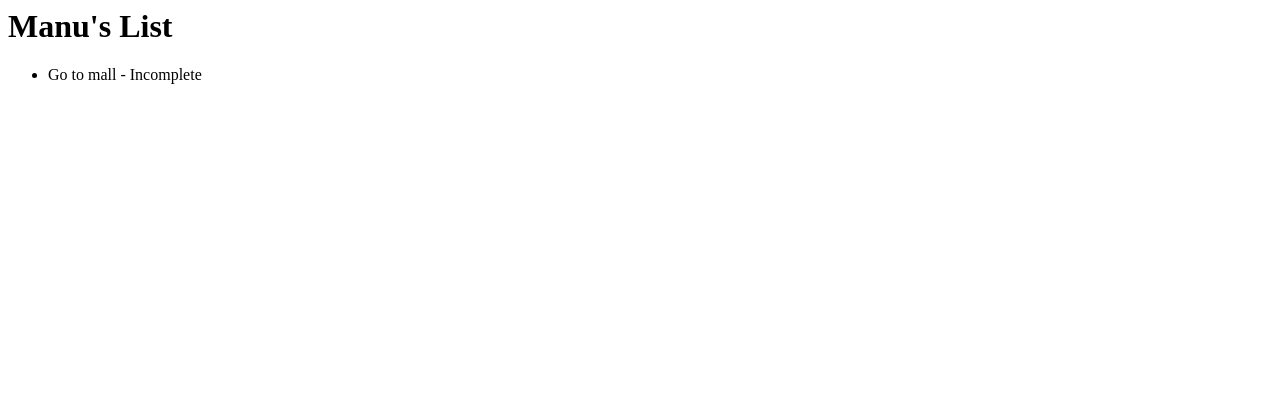
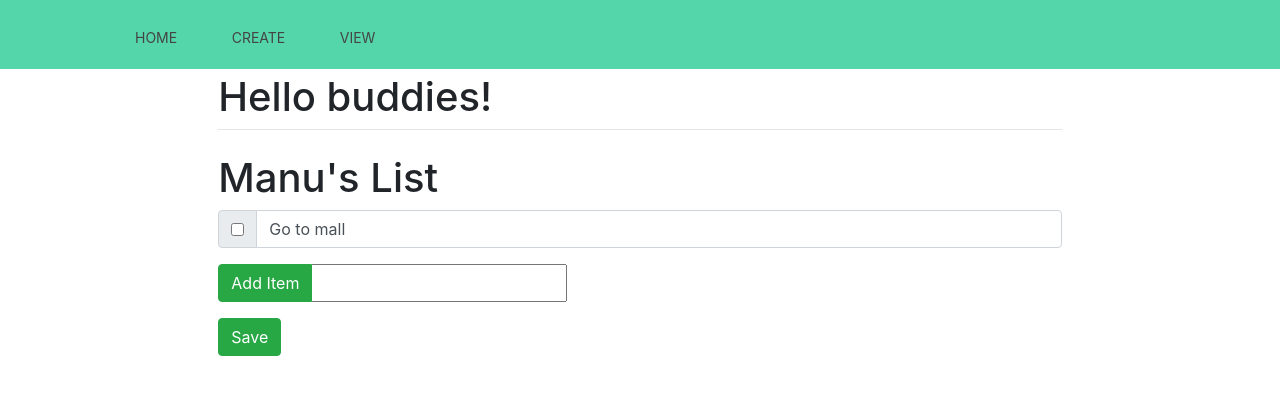
Before and after one commit to Manuel-Uiliamo/Django, a Django app: page /1 in a window 1280 px wide. Shown: the top 395 px of the page. Run offline with Django 4.2, Linux system fonts and the light colour scheme; data comes from the database, SQL or seed files in the repository; both versions use the stored data as it was after the commit; some libraries are stand-ins or nearby versions.

Commit message:
How to add bootsrap

```diff
--- a/mysite/main/templates/main/base.html
+++ b/mysite/main/templates/main/base.html
@@ -1,12 +1,85 @@
+<!DOCTYPE html>
 <html>
 <head>
-    <title>{% block title %}Manu's site{% endblock %}</title>
+    <style>
+            .container {
+        width: 80%;
+        margin: 0 auto;
+        }
+        header {
+            background: #55d6aa;
+            position: fixed; /* Set the navbar to fixed position */
+            top: 0; /* Position the navbar at the top of the page */
+            width: 100%; /* Full width */
+        }
+
+        nav {
+            float: initial;
+            margin-top: 0px;
+            margin-bottom: auto;
+        }
+        header ::after {
+            content: "";
+            display: table;
+            clear: both;
+        }
+
+        nav ul {
+            margin: 0;
+            padding: 0;
+            list-style: none;
+        }
+
+        nav li {
+            display: inline-block;
+            margin-left: 50px;
+            padding-top: 25px;
+            padding-bottom: 20px;
+        }
+
+        nav a {
+            color: #444;
+            text-decoration: none;
+            text-transform: uppercase;
+            font-size: 14px;
+        }
+
+        nav a:hover {
+            color: #000;
+        }
+        body {
+            padding-top: 65px;
+        }
+    </style>
+    <meta charset="utf-8">
+    <meta name="viewport" content="width=device-width, initial-scale=1, shrink-to-fit=no">
+    <link rel="stylesheet" href="https://stackpath.bootstrapcdn.com/bootstrap/4.3.1/css/bootstrap.min.css"
+    integrity="sha384-ggOyR0iXCbMQv3Xipma34MD+dH/1fQ784/j6cY/iJTQUOhcWr7x9JvoRxT2MZw1T" crossorigin="anonymous">
+
+    <title>{% block title %}ManU{% endblock %}</title>
 </head>
 <body>
-    <div id="content", name="content">
-        {% block content %}
-        <h1>Hello buddies!</h1>
-        {% endblock %}
+    <header>
+        <div class="container">
+            <nav>
+                <li><a href="/">Home</a></li>
+                <li><a href="/create">Create</a></li>
+                <li><a href="/2">View</a></li>
+            </nav>
+        </div>
+    </header>
+    <div id="content", name="content", class="main">
+        <div class="row justify-content-center">
+            <div class="col-8">
+                <h1 class="mt-2">Hello buddies!</h1>
+                <hr class="mt-0 mb-4">
+                {% block content %}
+                {% endblock %}
+            </div>
+        </div>
     </div>
+    <script src="https://code.jquery.com/jquery-3.3.1.slim.min.js" integrity="sha384-q8i/X+965DzO0rT7abK41JStQIAqVgRVzpbzo5smXKp4YfRvH+8abtTE1Pi6jizo" crossorigin="anonymous"></script>
+    <script src="https://cdnjs.cloudflare.com/ajax/libs/popper.js/1.14.7/umd/popper.min.js" integrity="sha384-UO2eT0CpHqdSJQ6hJty5KVphtPhzWj9WO1clHTMGa3JDZwrnQq4sF86dIHNDz0W1" crossorigin="anonymous"></script>
+    <script src="https://stackpath.bootstrapcdn.com/bootstrap/4.3.1/js/bootstrap.min.js" integrity="sha384-JjSmVgyd0p3pXB1rRibZUAYoIIy6OrQ6VrjIEaFf/nJGzIxFDsf4x0xIM+B07jRM" crossorigin="anonymous"></script>
 </body>
 </html>
--- a/mysite/main/templates/main/list.html
+++ b/mysite/main/templates/main/list.html
@@ -1,16 +1,31 @@
 {% extends "main/base.html" %}
-
-{% block title %}View list{% endblock %}
+{% block title %}View List{% endblock %}
 
 {% block content %}
     <h1>{{ls.name}}</h1>
-    <ul>
+    <form method="post" action="#">
+        {% csrf_token %}
         {% for item in ls.item_set.all %}
-            {% if item.complete == True %}
-                <li>{{item.text}} - Complete</li>
-            {% else %}
-            <li>{{item.text}} - Incomplete</li>
-            {% endif %}
+        <div class="input-group mb-3">
+            <div class="input-group-prepend">
+                <div class="input-group-text">
+                    {% if item.complete == True %}
+                        <input type="checkbox", value="clicked", name="c{{item.id}}" checked>
+                    {% else %}
+                        <input type="checkbox", value="clicked", name="c{{item.id}}">
+                    {% endif %}
+                </div>
+            </div>
+            <input type="text", value="{{item.text}}" class="form-control">
+        </div>
         {% endfor %}
-    </ul>
+
+        <div class="input-group mb-3">
+            <div class="input-group-prepend">
+                <button type="submit", name="newItem", value="newItem", class="btn btn-success">Add Item</button>
+            </div>
+            <input type="text", name="new">
+        </div>
+        <button type="submit", name="save", value="save", class="btn btn-success">Save</button>
+    </form>
 {% endblock %}
--- a/mysite/main/views.py
+++ b/mysite/main/views.py
@@ -7,6 +7,22 @@ from .forms import CreateNewList
 # Create your views here.
 def index(response, id):
     ls = ToDoList.objects.get(id=id)
+
+    if response.method == "POST":
+        print(response.POST)
+        if response.POST.get("save"):
+            for item in ls.item_set.all():
+                if response.POST.get("c" + str(item.id)) == "clicked":
+                    item.complete = True
+                else:
+                    item.complete = False
+                item.save()
+        elif response.POST.get("newItem"):
+            txt = response.POST.get("new")
+            if len(txt) > 2:
+                ls.item_set.create(text=txt, complete=False)
+            else:
+                print("Invalid!")
     return render(response, "main/list.html", {"ls": ls})
 
 def home(response):
```
Also changed, not shown: mysite/main/templates/main/create.html (+8 -4 lines), mysite/main/templates/main/styles.css (added, +50 -0 lines), mysite/db.sqlite3, mysite/main/templates/main/logomanu.png (added).
